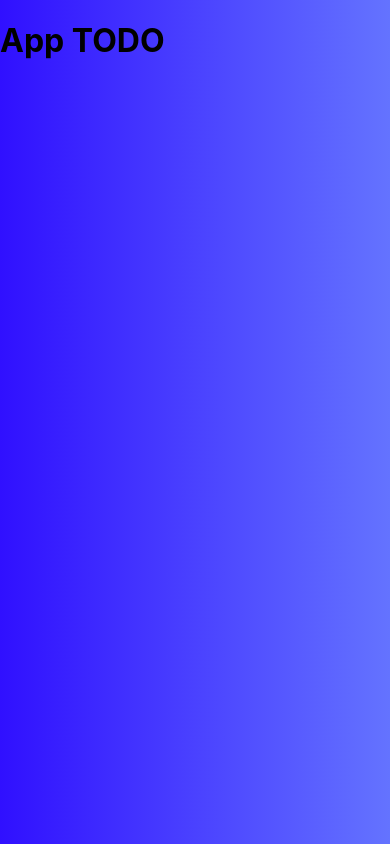
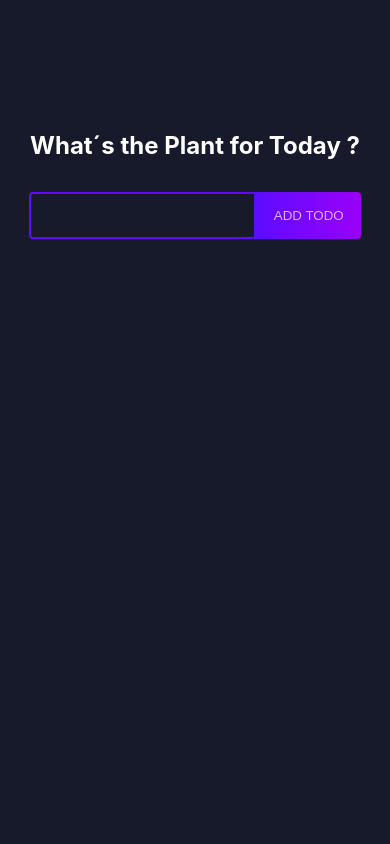
Before and after one commit to fmurillodev/todo-app, a React (Create React App) app: page / in a window 390 px wide. Built offline with nearby package versions, Linux system fonts and the light colour scheme.

Commit message:
components integration to app, and create functions for its function

```diff
--- a/src/containers/Todo/index.js
+++ b/src/containers/Todo/index.js
@@ -1,16 +1,77 @@
-import React from "react";
+import React, { useState } from "react";
+import CardTodo from "../../components/CardToDo";
+import Form from "../../components/Form";
 import Header from "../../components/Header";
 
 const Todo = () => {
-    // TODO: Create state, and functions
+  const [todos, setTodos] = useState([]);
+  const [edit, setEdit] = useState(null);
+
+  const addToDo = (value) => {
+    const item = { id: Math.floor(Math.random() * 10000), value };
+    if (!value || /^\s*$/.test(value)) {
+      return;
+    }
+    const newToDo = [item, ...todos];
+    setTodos(newToDo);
+    setEdit(null);
+  };
+
+  const updateTodo = (value) => {
+    setTodos((prev) =>
+      prev.map((item) => {
+        if (item.id === edit.id) {
+          return { ...edit, value };
+        }
+        return item;
+      })
+    );
+    setEdit(null);
+  };
+
+  const completeTodo = (id) => {
+    let updateTodos = todos.map((todo) => {
+      if (todo.id === id) {
+        todo.isComplete = !todo.isComplete;
+      }
+      return todo;
+    });
+    setTodos(updateTodos);
+  };
+
+  const removeTodo = (id) => {
+    const removeToDo = (item) => item.id !== id;
+    const removeArr = [...todos].filter(removeToDo);
+    setTodos(removeArr);
+  };
+
   return (
-    <div className="todo">
-      <Header title="App TODO" />
-      {
-        //   Form Create
-        //   Form Edit
-        //   TodoList
-      }
+    <div className="app">
+      <div className="todo-app">
+        <Header title="What´s the Plant for Today ?" />
+        <Form label="Add ToDo" classNameButton="add" onSubmit={addToDo} />
+        {edit && (
+          <Form
+            label="update"
+            classNameButton="update"
+            onSubmit={updateTodo}
+            edit={edit}
+          />
+        )}
+        <div className="content-card">
+          {todos.map((todo) => (
+            <CardTodo
+              key={todo.id}
+              className={todo.isComplete ? "todo-row complete" : "todo-row"}
+              label={todo.value}
+              id={todo.id}
+              completeTodo={completeTodo}
+              removeTodo={removeTodo}
+              setEdit={setEdit}
+            />
+          ))}
+        </div>
+      </div>
     </div>
   );
 };
--- a/src/index.css
+++ b/src/index.css
@@ -9,6 +9,46 @@ body {
     rgba(100, 115, 255, 1) 100%
   );
 }
+div.app {
+  display: flex;
+  height: 100vh;
+  justify-content: center;
+  align-items: center;
+}
+.todo-app {
+  display: flex;
+  flex-direction: column;
+  justify-content: flex-start;
+  width: 500px;
+  min-height: 600px;
+  background-color: #161a2b;
+  text-align: center;
+  margin: 128px auto;
+  border-radius: 10px;
+  padding-bottom: 32px;
+}
+
+h1 {
+  margin: 32px 0;
+  color: #fff;
+  font-size: 24px;
+}
+
+.complete {
+  text-decoration: line-through;
+  opacity: 0.4;
+}
+
+div.content-card {
+  overflow-y: scroll;
+  height: calc(100vh - 500px);
+}
+
+div.content-card::-webkit-scrollbar {
+  width: 8px;
+  height: 8px;
+  display: none;
+}
 
 button {
   padding: 1rem;
@@ -18,6 +58,8 @@ button {
   outline: none;
   text-transform: uppercase;
   transition: all 1s ease;
+  width: 130px;
+  margin-bottom: 10px;
 }
 
 button.add {
@@ -48,7 +90,7 @@ button.update {
   border-radius: 4px 0 0 4px;
   border: 2px solid #5d0cff;
   outline: none;
-  width: 320px;
+  width: 250px;
   background: transparent;
   color: #fff;
 }
@@ -113,3 +155,26 @@ button.update {
 .edit-icon {
   color: #fff;
 }
+
+@media only screen and (max-width: 620px) {
+  body {
+    background: #161a2b;
+  }
+  div.app {
+    width: 100w;
+  }
+  div.content-card {
+    overflow-y: scroll;
+    height: 55vh
+  }
+  input.todo-input {
+    width: 45%;
+  }
+  button {
+    width: 105px;
+  }
+  .todo-row {
+    width: 80%;
+  }
+
+}
```
